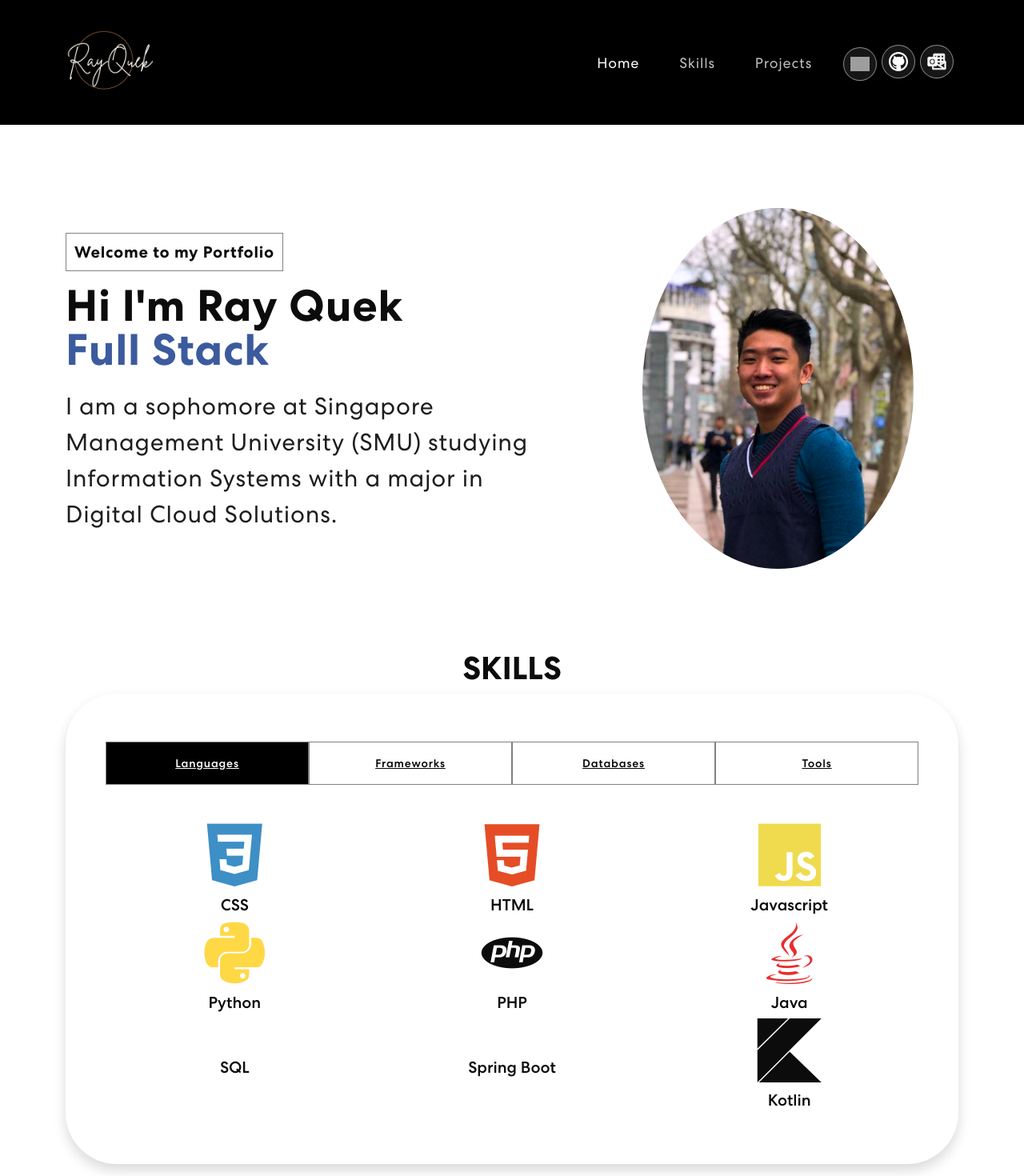
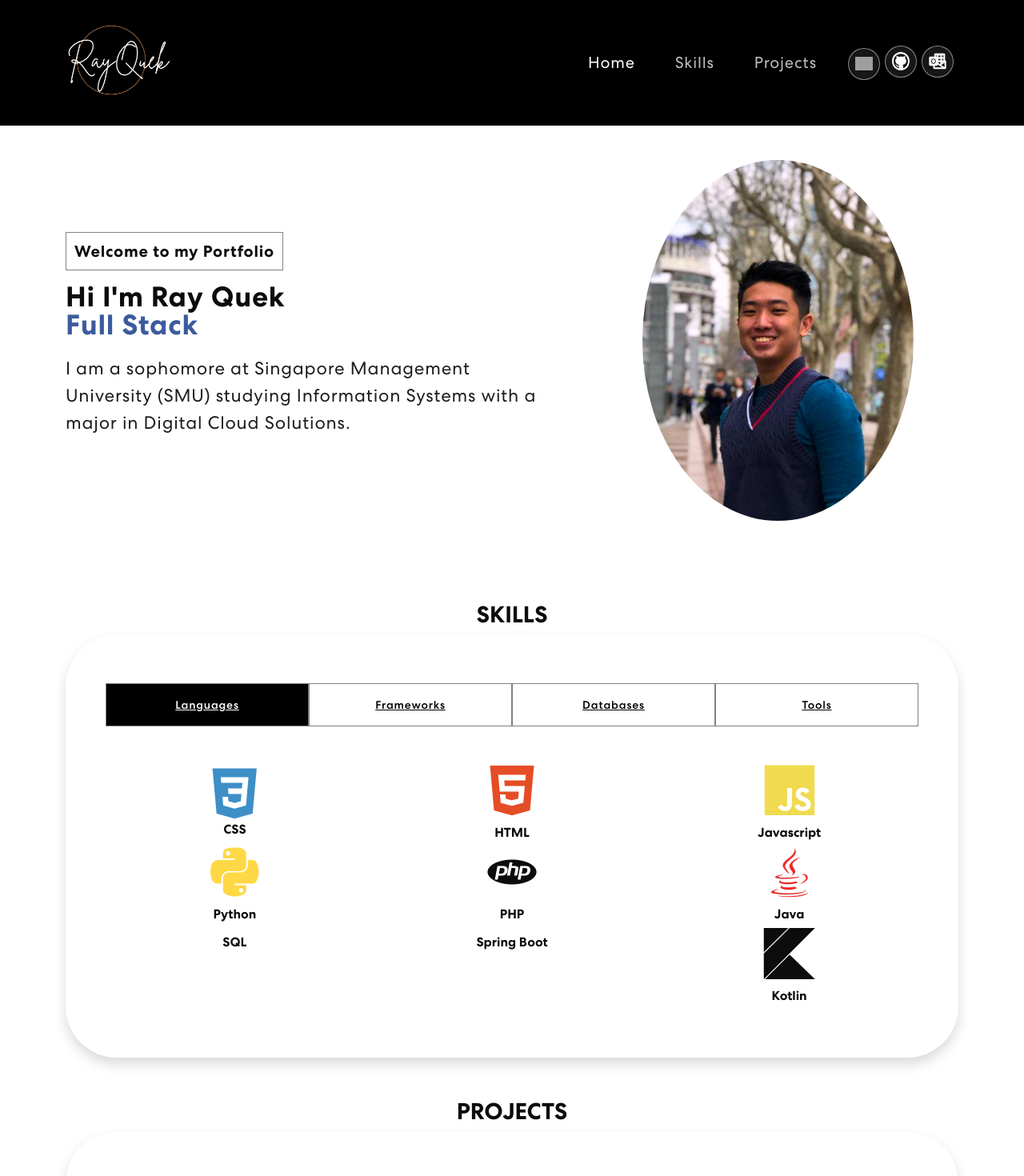
Before and after one commit to rayquekCW/Portfolio, a React (Create React App) app: page / in a window 1280 px wide. Shown: the top 1470 px of the page at 80% size. Built offline with nearby package versions, Linux system fonts and the light colour scheme; grey boxes are pictures that could not be loaded.

Commit message:
feat: edit layout

```diff
--- a/src/App.css
+++ b/src/App.css
@@ -22,10 +22,6 @@
   box-sizing: border-box;
 }
 
-i{
-  font-size: 500%;
-}
-
 html {
   scroll-behavior: smooth;
   scroll-padding-top: 75px;
@@ -34,7 +30,6 @@ html {
 
 body {
   font-weight: 400;
-
   overflow-x: hidden;
   position: relative;
   background-color:#fff !important;
@@ -47,6 +42,7 @@ h1, h2, h3, h4, h5, h6 {
   padding: 0;
   line-height: normal;
 }
+
 
 p, a, li, button, ul {
   margin: 0;
@@ -101,9 +97,10 @@ p.danger {
   width: 100%;
   height: 100vh;
 }
+
 /************ Navbar Css ************/
 nav.navbar {
-  padding: 18px 0;
+  padding: 8px 0;
   position: fixed;
   background-color: #000;
   width: 100%;
@@ -113,7 +110,42 @@ nav.navbar {
 }
 
 nav.navbar .logo{
-  width:110%;
+  width:130%;
+}
+
+@media only screen and (max-width: 768px) {
+  nav.navbar .logo {
+    width: 280%;
+  }
+
+  nav.navbar .navbar-nav a.nav-link.navbar-link {
+    font-size: 15px;
+    padding-left: 15px;
+  }
+
+  .navbar-text .social-icon a {
+    width: 28px;
+    height: 28px;
+    background: #d9d9d91a;
+    display: inline-flex;
+    border-radius: 50%;
+    margin-right: 6px;
+    align-items: center;
+    justify-content: center;
+    line-height: 1;
+    border: 1px solid rgba(255, 255, 255, 0.5);
+  }
+
+  .navbar-text .social-icon a::before {
+    content: "";
+    width: 28px;
+    height: 28px;
+    position: absolute;
+    background-color: #ffffff;
+    border-radius: 50%;
+    transform: scale(0);
+	transition: 0.3s ease-in-out;
+}
 }
 
 nav.navbar.scrolled {
@@ -127,7 +159,7 @@ nav.navbar .navbar-nav .nav-link.navbar-link {
   color: #fff !important;
   letter-spacing: 0.8px;
   padding: 0 25px;
-  font-size: 18px;
+  font-size: 20px;
   opacity: 0.75;
 }
 nav.navbar .navbar-nav a.nav-link.navbar-link:hover,
@@ -143,8 +175,8 @@ span.navbar-text {
     margin-left: 14px;
 }
 .social-icon a {
-    width: 42px;
-    height: 42px;
+    width: 40px;
+    height: 40px;
     background: #d9d9d91a;
     display: inline-flex;
     border-radius: 50%;
@@ -156,8 +188,8 @@ span.navbar-text {
 }
 .social-icon a::before {
     content: "";
-    width: 42px;
-    height: 42px;
+    width: 40px;
+    height: 40px;
     position: absolute;
     background-color: #ffffff;
     border-radius: 50%;
@@ -258,7 +290,7 @@ nav.navbar .navbar-toggler[aria-expanded="true"] .navbar-toggler-icon {
 /* *********** Banner Css ***********/
 .banner {
   margin-top: 0;
-  padding: 260px 0 100px 0;
+  padding: 200px 0 100px 0;
   background-color: #fff;
   background-position: top center;
   background-size: cover;
@@ -274,7 +306,7 @@ nav.navbar .navbar-toggler[aria-expanded="true"] .navbar-toggler-icon {
   display: inline-block;
 }
 .banner h1 {
-  font-size: 55px;
+  font-size: 220%;
   font-weight: 700;
   letter-spacing: 0.8px;
   line-height: 1;
@@ -283,7 +315,7 @@ nav.navbar .navbar-toggler[aria-expanded="true"] .navbar-toggler-icon {
 }
 .banner p {
   color: #1f1d1d;
-  font-size: 30px;
+  font-size: 140%;
   letter-spacing: 0.8px;
   line-height: 1.5em;
   width: 96%;
@@ -296,19 +328,31 @@ nav.navbar .navbar-toggler[aria-expanded="true"] .navbar-toggler-icon {
 
 
 /************ Skills Css ************/
+
+i{
+  font-size: 400%;
+}
+
+.skill .skill-bx .logo h5{
+  font-size: 100%;
+  font-weight: 600;
+}
+
 .skill {
   padding: 0 0 50px 0;
   position: relative;
   background-color: #fff;
 }
+
 .skill-bx {
   background: #fff;
   border-radius: 64px;
   text-align: center;
   padding: 60px 50px;
 }
+
 .skill h1 {
-	font-size: 40px;
+	font-size: 180%;
 	font-weight: 700;
 }
 
@@ -382,19 +426,8 @@ nav.navbar .navbar-toggler[aria-expanded="true"] .navbar-toggler-icon {
   padding: 0 0 100px 0;
 }
 
-.project .techStack{
-  font-weight: 500;
-  font-size: 130%;
-  padding: 20px 0;
-  color:#942C1F;
-}
-
 .project .techImage{
   width:18%;
-}
-
-.project .techImages{
-  width:30%;
 }
 
 .project .iRec{
@@ -411,11 +444,13 @@ nav.navbar .navbar-toggler[aria-expanded="true"] .navbar-toggler-icon {
   text-align: center;
 }
 
+
 .project h1 {
-	font-size: 40px;
+	font-size: 180%;
 	font-weight: 700;
   text-align: center;
 }
+
 .project p {
   color: #B8B8B8;
   font-size: 18px;
@@ -439,7 +474,7 @@ nav.navbar .navbar-toggler[aria-expanded="true"] .navbar-toggler-icon {
 }
 
 .project .nav.nav-pills .nav-item {
-  width: 28%;
+  width: 33%;
 }
 
 .project .nav.nav.nav-pills-secondary .nav-item.secondary {
@@ -517,10 +552,9 @@ nav.navbar .navbar-toggler[aria-expanded="true"] .navbar-toggler-icon {
   border:1px solid rgba(5, 5, 5, 0.5);
 
 }
+.nav-link#projects-tabs-tab-third{
+  border:1px solid rgba(5, 5, 5, 0.5);
 
-.nav-link#projects-tabs-secondary-tab-second-secondary {
-  border-left:1px solid rgba(5, 5, 5, 0.5);
-  border-right:1px solid rgba(5, 5, 5, 0.5);
 }
 
 
--- a/src/components/Skills.js
+++ b/src/components/Skills.js
@@ -53,120 +53,120 @@ export const Skills = () => {
                 <TabContent>
                   <TabPane eventKey="first">
                     <Row>
-                      <Col className="my-auto" sm={6} md={4}>
-                        <i class="devicon-css3-plain colored"></i>
-                        <h5 className="my-2">CSS</h5>
+                      <Col className="logo my-auto" xs={6} sm={6} md={4}>
+                        <i className="devicon-css3-plain colored"></i>
+                        <h5 classNameName="my-2">CSS</h5>
                       </Col>
-                      <Col className="my-auto" sm={6} md={4}>
-                        <i class="devicon-html5-plain colored"></i>
+                      <Col className="logo my-auto" xs={6} sm={6} md={4}>
+                        <i className="devicon-html5-plain colored"></i>
                         <h5 className="my-2">HTML</h5>
                       </Col>
-                      <Col className="my-auto" sm={6} md={4}>
-                        <i class="devicon-javascript-plain colored"></i>
+                      <Col className="logo my-auto" xs={6} sm={6} md={4}>
+                        <i className="devicon-javascript-plain colored"></i>
                         <h5 className="my-2">Javascript</h5>
                       </Col>
-                      <Col className="my-auto" sm={6} md={4}>
-                        <i class="devicon-python-plain colored"></i>
+                      <Col className="logo my-auto" xs={6} sm={6} md={4}>
+                        <i className="devicon-python-plain colored"></i>
                         <h5 className="my-2">Python</h5>
                       </Col>
-                      <Col className="my-auto" sm={6} md={4}>
-                        <i class="devicon-php-plain"></i>
+                      <Col className="logo my-auto" xs={6} sm={6} md={4}>
+                        <i className="devicon-php-plain"></i>
                         <h5 className="my-2">PHP</h5>
                       </Col>
-                      <Col className="my-auto" sm={6} md={4}>
-                        <i class="devicon-java-plain colored"></i>
+                      <Col className="logo my-auto" xs={6} sm={6} md={4}>
+                        <i className="devicon-java-plain colored"></i>
                         <h5 className="my-2">Java</h5>
                       </Col>
-                      <Col className="my-auto mx-auto" sm={6} md={4}>
-                        <i class="devicon-azuresqldatabase-plain"></i>
+                      <Col className="logo mx-auto" xs={6} sm={6} md={4}>
+                        <i className="devicon-azuresqldatabase-plain"></i>
                         <h5 className="my-2">SQL</h5>
                       </Col>
-                      <Col className="my-auto mx-auto" sm={6} md={4}>
-                        <i class="devicon-spring-original colored"></i>
+                      <Col className="logo mx-auto" xs={6} sm={6} md={4}>
+                        <i className="devicon-spring-original colored"></i>
                         <h5 className="my-2">Spring Boot</h5>
                       </Col>
-                      <Col className="my-auto mx-auto" sm={6} md={4}>
-                        <i class="devicon-kotlin-plain"></i>
+                      <Col className="logo mx-auto" xs={6} sm={6} md={4}>
+                        <i className="devicon-kotlin-plain"></i>
                         <h5 className="my-2">Kotlin</h5>
                       </Col>
                     </Row>
                   </TabPane>
                   <TabPane eventKey="second">
                     <Row>
-                      <Col className="my-auto" sm={6} md={4}>
-                        <i class="devicon-angularjs-plain colored"></i>
+                      <Col className="logo my-auto" xs={6} sm={6} md={4}>
+                        <i className="devicon-angularjs-plain colored"></i>
                         <h5 className="my-2">Angular</h5>
                       </Col>
-                      <Col className="my-auto" sm={6} md={4}>
-                        <i class="devicon-vuejs-plain colored"></i>
+                      <Col className="logo my-auto" xs={6} sm={6} md={4}>
+                        <i className="devicon-vuejs-plain colored"></i>
                         <h5 className="my-2">Vue</h5>
                       </Col>
-                      <Col className="my-auto" sm={6} md={4}>
-                        <i class="devicon-react-original colored"></i>
+                      <Col className="logo my-auto" xs={6} sm={6} md={4}>
+                        <i className="devicon-react-original colored"></i>
                         <h5 className="my-2">React</h5>
                       </Col>
-                      <Col className="my-auto" sm={6} md={4}>
-                        <i class="devicon-bootstrap-plain colored"></i>
+                      <Col className="logo my-auto" xs={6} sm={6} md={4}>
+                        <i className="devicon-bootstrap-plain colored"></i>
                         <h5 className="my-2">Bootstrap</h5>
                       </Col>
-                      <Col className="my-auto" sm={6} md={4}>
-                        <i class="devicon-express-original colored"></i>
+                      <Col className="logo my-auto" xs={6} sm={6} md={4}>
+                        <i className="devicon-express-original colored"></i>
                         <h5 className="my-2">Express JS</h5>
                       </Col>
-                      <Col className="my-auto" sm={6} md={4}>
-                        <i class="devicon-nodejs-plain colored"></i>
+                      <Col className="logo my-auto" xs={6} sm={6} md={4}>
+                        <i className="devicon-nodejs-plain colored"></i>
                         <h5 className="my-2">Node JS</h5>
                       </Col>
                     </Row>
                   </TabPane>
                   <TabPane eventKey="third">
                     <Row>
-                      <Col className="my-auto" sm={6} md={4}>
-                        <i class="devicon-firebase-plain colored"></i>
+                      <Col className="logo my-auto" xs={6} sm={6} md={4}>
+                        <i className="devicon-firebase-plain colored"></i>
                         <h5 className="my-2">Firebase</h5>
                       </Col>
-                      <Col className="my-auto" sm={6} md={4}>
-                        <i class="devicon-mongodb-plain colored"></i>
+                      <Col className="logo my-auto" xs={6} sm={6} md={4}>
+                        <i className="devicon-mongodb-plain colored"></i>
                         <h5 className="my-2">MongoDB</h5>
                       </Col>
-                      <Col className="my-auto" sm={6} md={4}>
-                        <i class="devicon-mysql-original colored"></i>
+                      <Col className="logo my-auto" xs={6} sm={6} md={4}>
+                        <i className="devicon-mysql-original colored"></i>
                         <h5 className="my-2">MySQL</h5>
                       </Col>
-                      <Col className="my-auto" sm={6} md={4}>
-                        <i class="devicon-sqlite-plain colored"></i>
+                      <Col className="logo my-auto" xs={6} sm={6} md={4}>
+                        <i className="devicon-sqlite-plain colored"></i>
                         <h5 className="my-2">SQLite</h5>
                       </Col>
                     </Row>
                   </TabPane>
                   <TabPane eventKey="fourth">
                     <Row>
-                      <Col className="my-auto" sm={6} md={4}>
-                        <i class="devicon-sass-original colored"></i>
+                      <Col className="logo my-auto" xs={6} sm={6} md={4}>
+                        <i className="devicon-sass-original colored"></i>
                         <h5 className="my-2">SASS</h5>
                       </Col>
-                      <Col className="my-auto" sm={6} md={4}>
-                        <i class="devicon-figma-plain colored"></i>
+                      <Col className="logo my-auto" xs={6} sm={6} md={4}>
+                        <i className="devicon-figma-plain colored"></i>
                         <h5 className="my-2">Figma</h5>
                       </Col>
-                      <Col className="my-auto" sm={6} md={4}>
-                        <i class="devicon-github-original colored"></i>
+                      <Col className="logo my-auto" xs={6} sm={6} md={4}>
+                        <i className="devicon-github-original colored"></i>
                         <h5 className="my-2">Github</h5>
                       </Col>
-                      <Col className="my-auto" sm={6} md={4}>
-                        <i class="devicon-git-plain colored"></i>
+                      <Col className="logo my-auto" xs={6} sm={6} md={4}>
+                        <i className="devicon-git-plain colored"></i>
                         <h5 className="my-2">Git</h5>
                       </Col>
-                      <Col className="my-auto" sm={6} md={4}>
-                        <i class="devicon-amazonwebservices-plain-wordmark colored"></i>
+                      <Col className="logo my-auto" xs={6} sm={6} md={4}>
+                        <i className="devicon-amazonwebservices-plain-wordmark colored"></i>
                         <h5 className="my-2">AWS</h5>
                       </Col>
-                      <Col className="my-auto" sm={6} md={4}>
-                        <i class="devicon-docker-plain colored"></i>
+                      <Col className="logo my-auto" xs={6} sm={6} md={4}>
+                        <i className="devicon-docker-plain colored"></i>
                         <h5 className="my-2">Docker</h5>
                       </Col>
-                      <Col className="my-auto" sm={6} md={4}>
-                        <i class="devicon-jira-plain colored"></i>
+                      <Col className="logo my-auto" xs={6} sm={6} md={4}>
+                        <i className="devicon-jira-plain colored"></i>
                         <h5 className="my-2">Jira</h5>
                       </Col>
                     </Row>
```
Also changed, not shown: src/components/NavBar.js (+55 -27 lines).
